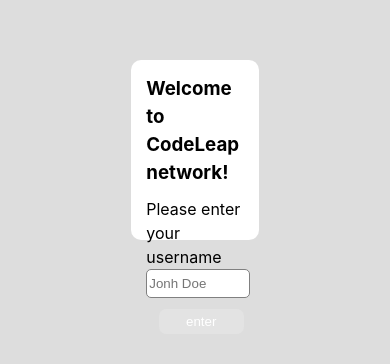
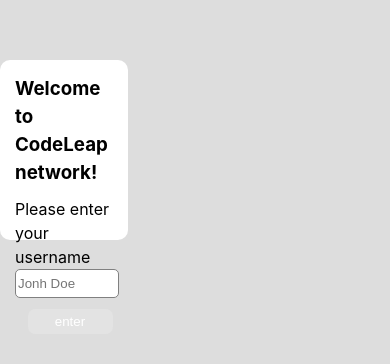
Before and after one commit to ACupcake/cl, a React (Vite) app in the folder frontend/: page / in a window 390 px wide. Shown: the part 272-636 px from the top of the page. Built offline with nearby package versions, Linux system fonts and the light colour scheme.

Commit message:
Fix small width margin

```diff
--- a/frontend/src/App.css
+++ b/frontend/src/App.css
@@ -1,7 +1,9 @@
 #root {
-  max-width: 1280px;
-  margin: 0 auto;
+  margin: 0;
   text-align: center;
+  width: 100%;
+  display: flex;
+  justify-content: center;
 
   --background-color: #dddddd;
   --white: white;
@@ -10,3 +12,9 @@
   --gray: gray;
   --soft-gray: rgb(230, 230, 230);
 }
+
+@media(max-width:500px) {
+  #root {
+    display: block;
+  }
+}
--- a/frontend/src/pages/Home.module.css
+++ b/frontend/src/pages/Home.module.css
@@ -6,7 +6,8 @@
     height: auto;
     min-height: 100vh;
     background-color: var(--white);
-    width: 600px;
+    max-width: 600px;
+    width: 100vw;
 }
 
 .header {
@@ -16,7 +17,8 @@
 
     background-color: var(--purple);
     height: 60px;
-    width: 600px;
+    max-width: 600px;
+    width: 100vw;
 }
 
 .headerText {
@@ -34,7 +36,7 @@
     border: 1px solid var(--gray);
     border-radius: 10px;
     height: 250px;
-    margin: 20px;
+    margin-block: 20px;
 }
 
 .makePost {
```
